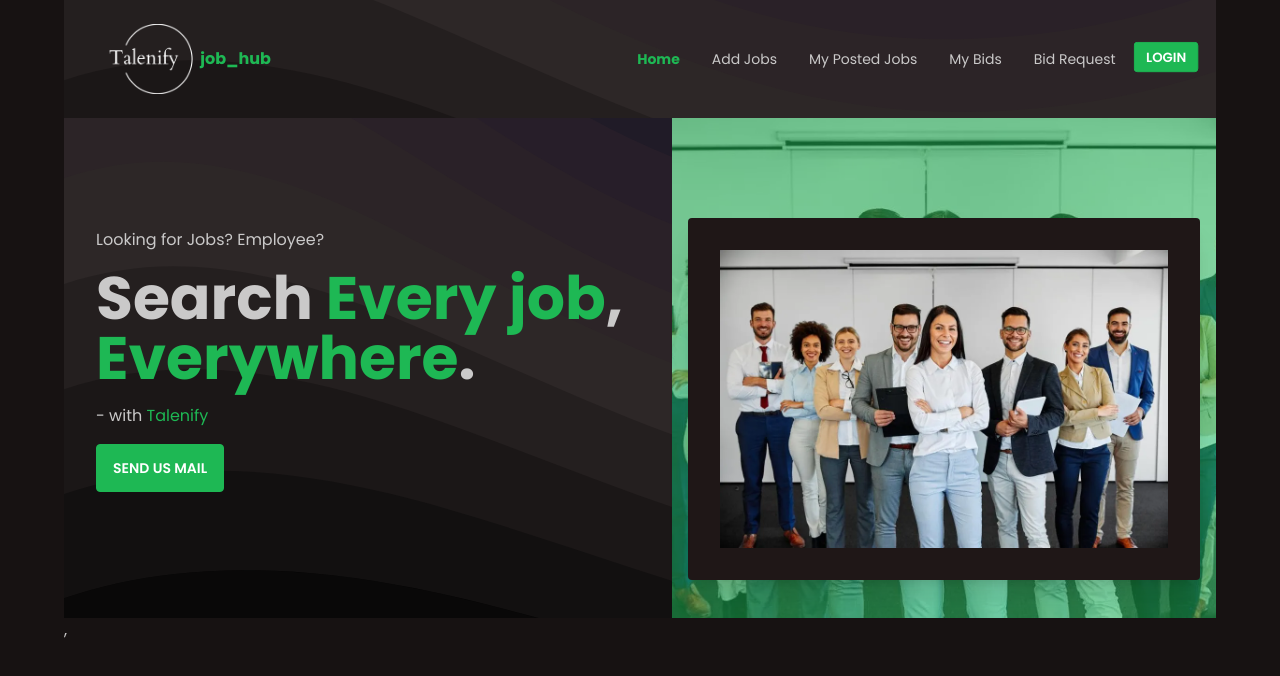
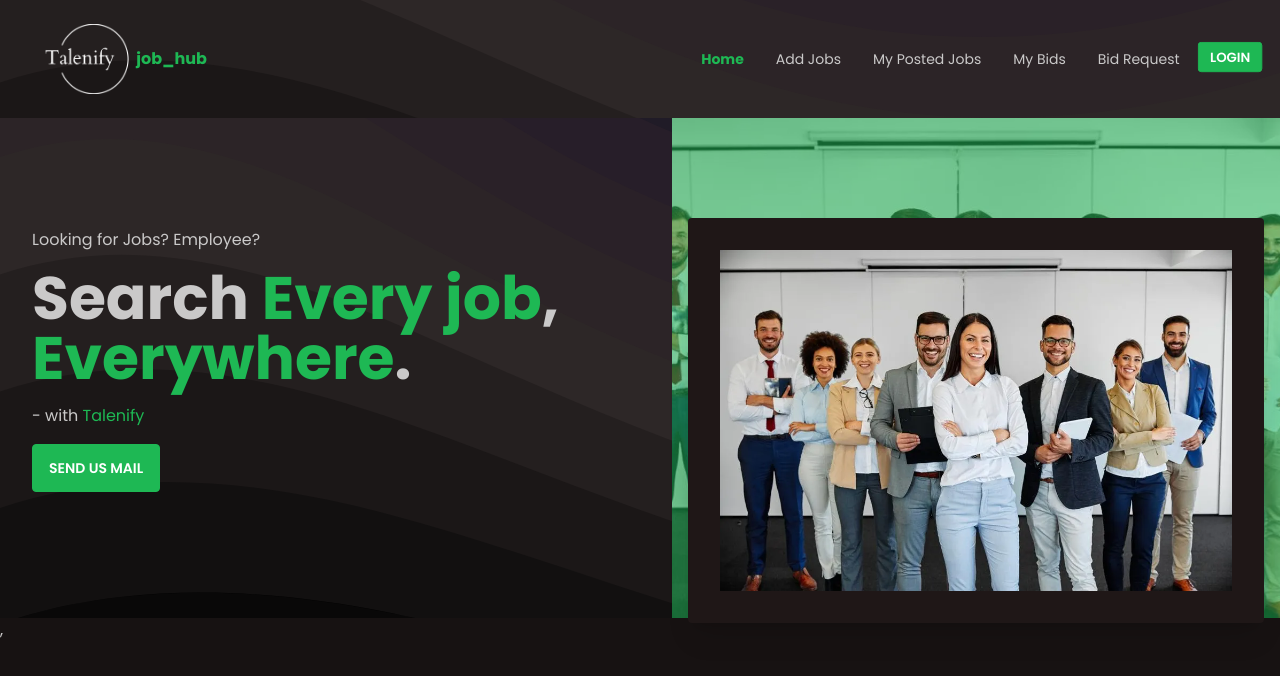
Before and after one commit to Bushra01-Dhaka/talenify, a React (Vite) app: page / in a window 1280 px wide. Shown: the top 676 px of the page. Built offline with nearby package versions, Linux system fonts and the light colour scheme; no server answers; what @lordicon/element would draw is missing.

Commit message:
Error 404  page created

```diff
--- /dev/null
+++ b/src/Pages/Error/Error.jsx
@@ -0,0 +1,13 @@
+import error_img from '../../assets/error404/error.svg'
+
+const Error = () => {
+    return (
+        <div className="h-screen">
+            <img className='h-[100vh] mx-auto'
+            src={error_img} alt="" />
+
+        </div>
+    );
+};
+
+export default Error;
--- a/src/Routes/router.jsx
+++ b/src/Routes/router.jsx
@@ -4,11 +4,13 @@ import Home from "../Pages/HomePage/Home/Home";
 import AddJobs from "../Pages/AddJobs/AddJobs";
 import Register from "../Pages/Register/Register";
 import Login from "../Pages/Login/Login";
+import Error from "../Pages/Error/Error";
 
 const router = createBrowserRouter([
     {
       path: "/",
       element: <MainLayout></MainLayout>,
+      errorElement:<Error></Error>,
       children: [
         {
           path:"/",
--- a/src/main.jsx
+++ b/src/main.jsx
@@ -9,7 +9,7 @@ import AuthProvider from "./Provider/AuthProvider.jsx";
 ReactDOM.createRoot(document.getElementById("root")).render(
 
  <AuthProvider>
-  <div className="lg:max-w-6xl mx-auto">
+  <div className="lg:max-w-7xl mx-auto">
     <React.StrictMode>
       <RouterProvider router={router} />
     </React.StrictMode>,
```
Also changed, not shown: src/assets/error404/error.svg (added).
